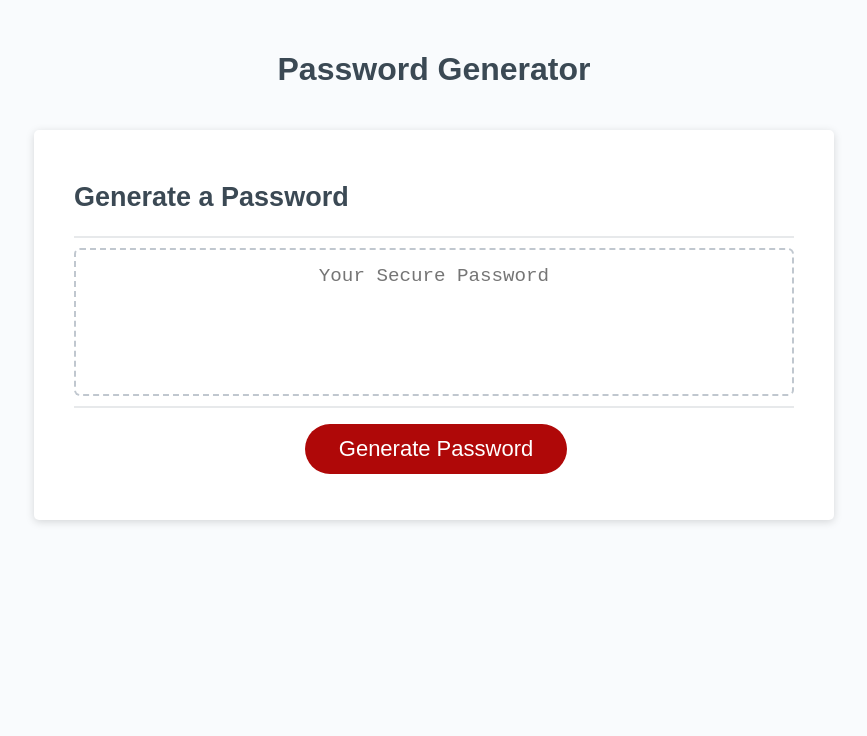
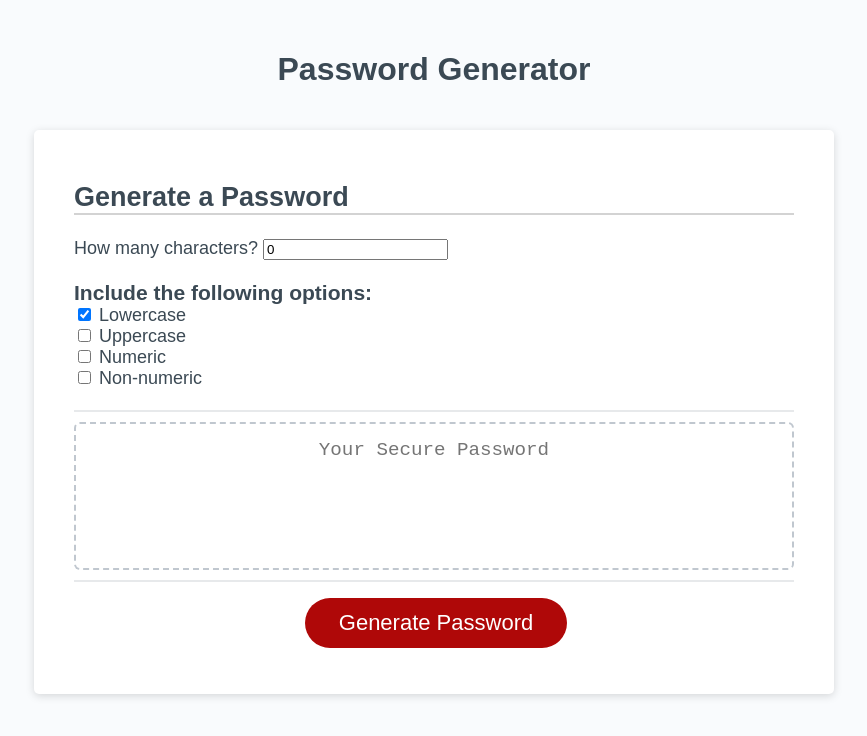
Before and after one commit to EricNg314/Password_Generator, a plain HTML site: page index.html in a window 1280 px wide. Shown: the whole page, without its empty margins (206-1073 px from the left). Drawn offline with Linux system fonts and the light colour scheme.

Commit message:
Adding checkboxes for parameters.

```diff
--- a/index.html
+++ b/index.html
@@ -14,7 +14,21 @@
       </header>
       <div class="card">
         <div class="card-header">
-          <h2>Generate a Password</h2>
+          <h2 class="card-title">Generate a Password</h2>
+
+          <div>
+            <label for="paramCharNumber"> How many characters? </label>
+            <input type="number" id="paramCharNumber" name="paramCharNumber" value="0"><br>
+            <h3 class="card-params-title">Include the following options: </h3>
+            <input type="checkbox" id="paramLower" name="paramLower" checked>
+            <label for="paramLower"> Lowercase</label><br>
+            <input type="checkbox" id="paramUpper" name="paramUpper">
+            <label for="paramUpper"> Uppercase</label><br>
+            <input type="checkbox" id="paramNumeric" name="paramNumeric">
+            <label for="paramNumeric"> Numeric</label><br>
+            <input type="checkbox" id="paramNonNumeric" name="paramNonNumeric">
+            <label for="paramNonNumeric"> Non-numeric</label><br><br>
+          </div>
         </div>
         <div class="card-body">
           <textarea
--- a/style.css
+++ b/style.css
@@ -48,6 +48,14 @@ header {
   width: 100%;
   background: #e7e9eb;
   height: 2px;
+}
+
+.card-title {
+  border-bottom: 2px solid lightgrey;
+}
+
+.card-params-title {
+  margin-bottom: 0px;
 }
 
 .card-body {
```
